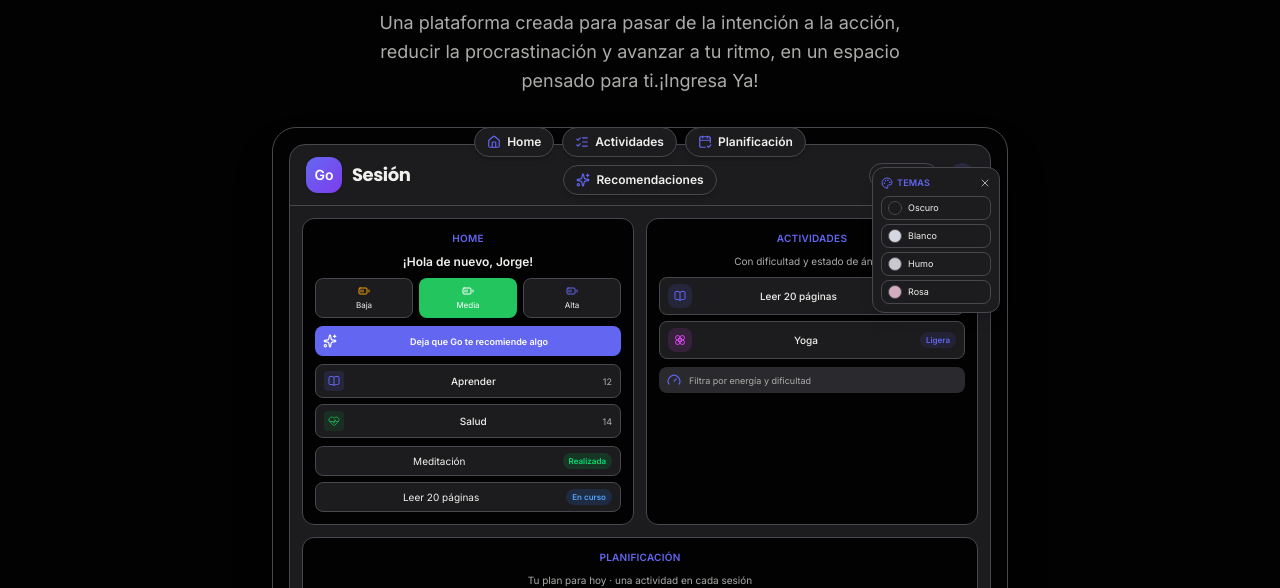
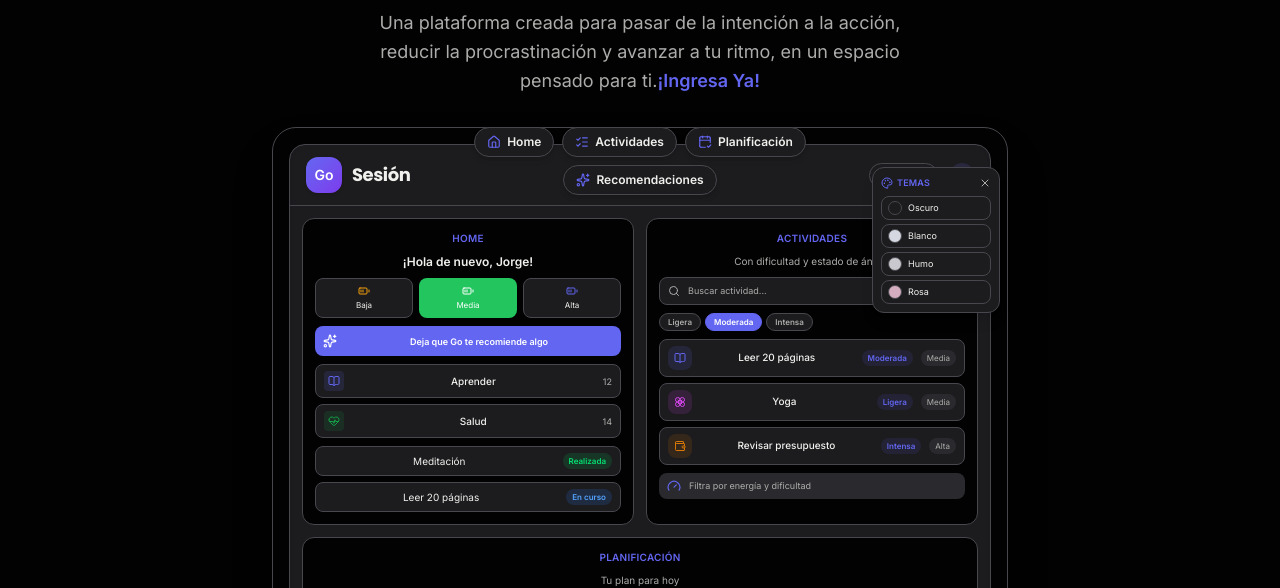
Before and after one commit to jorgeDevCod/Go-Sesi-n-PWA, a Next.js app: page / in a window 1280 px wide. Shown: the part 212-800 px from the top of the page. Built offline with nearby package versions, Linux system fonts and the light colour scheme; no server answers.

Commit message:
Agrega mas actividades y barra de busqueda al mockup, y link moderno para Ingresa Ya

```diff
--- a/app/(marketing)/page.tsx
+++ b/app/(marketing)/page.tsx
@@ -259,7 +259,14 @@ export default function MarketingHomePage() {
 
           <p className="max-w-xl text-lg font-normal leading-[1.6] text-muted-foreground py-2">
             Una plataforma creada para pasar de la intención a la acción, reducir la procrastinación y avanzar a tu ritmo, en un espacio pensado para ti.
-            <a className="link-primary" href="/register" target="_blank" rel="noopener noreferrer">¡Ingresa Ya!</a>
+            <a
+              className="font-semibold text-accent-aprender transition-colors duration-200 hover:text-accent-aprender-hover"
+              href="/register"
+              target="_blank"
+              rel="noopener noreferrer"
+            >
+              ¡Ingresa Ya!
+            </a>
           </p>
 
           <div className="w-full">
--- a/components/marketing/AppHeroMockup.tsx
+++ b/components/marketing/AppHeroMockup.tsx
@@ -5,6 +5,7 @@ import {
   BatteryMedium,
   Gauge,
   CalendarCheck2,
+  Search,
   Sparkles,
   House,
   ListChecks,
@@ -29,6 +30,8 @@ const CATEGORIES = [
   { name: "Finanzas", icon: "Wallet", color: "#D97706", count: 10 },
   { name: "Diversión", icon: "Palette", color: "#D946EF", count: 13 },
 ];
+
+const DIFFICULTIES = ["Ligera", "Moderada", "Intensa"];
 
 const ACTIVITIES = [
   { name: "Leer 20 páginas", icon: "BookOpen", color: "#6366F1", difficulty: "Moderada", energy: "Media" },
@@ -190,8 +193,30 @@ export function AppHeroMockup() {
               >
                 <p className="text-[10px] font-semibold uppercase tracking-wide text-accent-aprender">Actividades</p>
                 <p className="text-[10px] text-muted-foreground">Con dificultad y estado de ánimo</p>
+
+                {/* Barra de búsqueda */}
+                <div className="flex items-center gap-2 rounded-lg border border-border bg-surface px-2 py-1.5">
+                  <Search className="size-3 shrink-0 text-muted-foreground" />
+                  <span className="text-[9px] text-muted-foreground">Buscar actividad...</span>
+                </div>
+
+                {/* Selector de dificultad */}
+                <div className="flex flex-wrap gap-1">
+                  {DIFFICULTIES.map((d, i) => (
+                    <span
+                      key={d}
+                      className={cn(
+                        "rounded-full border px-2 py-0.5 text-[8px] font-semibold",
+                        i === 1 ? "border-accent-aprender bg-accent-aprender text-white" : "border-border bg-surface text-muted-foreground",
+                      )}
+                    >
+                      {d}
+                    </span>
+                  ))}
+                </div>
+
                 <div className="flex flex-col gap-1.5">
-                  {ACTIVITIES.slice(0, 2).map((a) => (
+                  {ACTIVITIES.map((a) => (
                     <div key={a.name} className="flex items-center gap-2 rounded-lg border border-border bg-surface px-2 py-1.5">
                       <span className="flex size-6 items-center justify-center rounded-lg" style={{ backgroundColor: `${a.color}22`, color: a.color }}>
                         <DynamicIcon name={a.icon} className="size-3" />
@@ -200,9 +225,13 @@ export function AppHeroMockup() {
                       <span className="shrink-0 rounded-full bg-accent-aprender/10 px-1.5 py-0.5 text-[8px] font-semibold text-accent-aprender">
                         {a.difficulty}
                       </span>
+                      <span className="shrink-0 rounded-full bg-surface-muted px-1.5 py-0.5 text-[8px] text-muted-foreground">
+                        {a.energy}
+                      </span>
                     </div>
                   ))}
                 </div>
+
                 <div className="flex items-center gap-2 rounded-lg bg-surface-muted px-2 py-1.5">
                   <Gauge className="size-3.5 text-accent-aprender" />
                   <span className="text-[9px] text-muted-foreground">Filtra por energía y dificultad</span>
@@ -218,7 +247,7 @@ export function AppHeroMockup() {
               className="flex flex-col gap-2 rounded-xl border border-border bg-background p-3"
             >
               <p className="text-[10px] font-semibold uppercase tracking-wide text-accent-aprender">Planificación</p>
-              <p className="text-[10px] text-muted-foreground">Tu plan para hoy · una actividad en cada sesión</p>
+              <p className="text-[10px] text-muted-foreground">Tu plan para hoy</p>
               <div className="grid grid-cols-2 gap-1.5 sm:grid-cols-3">
                 {PLAN.map((p) => (
                   <div key={p.name} className="flex items-center gap-2 rounded-lg border border-border bg-surface px-2 py-1.5">
```
